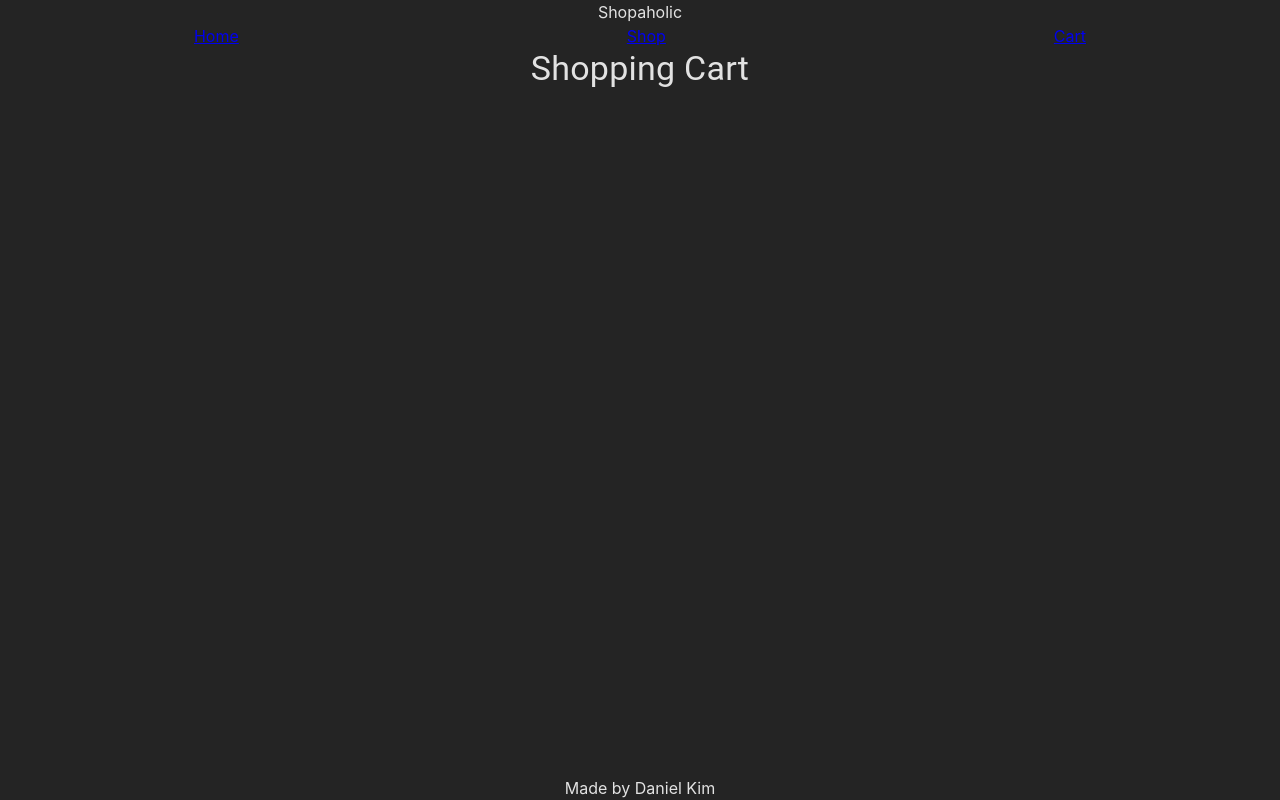
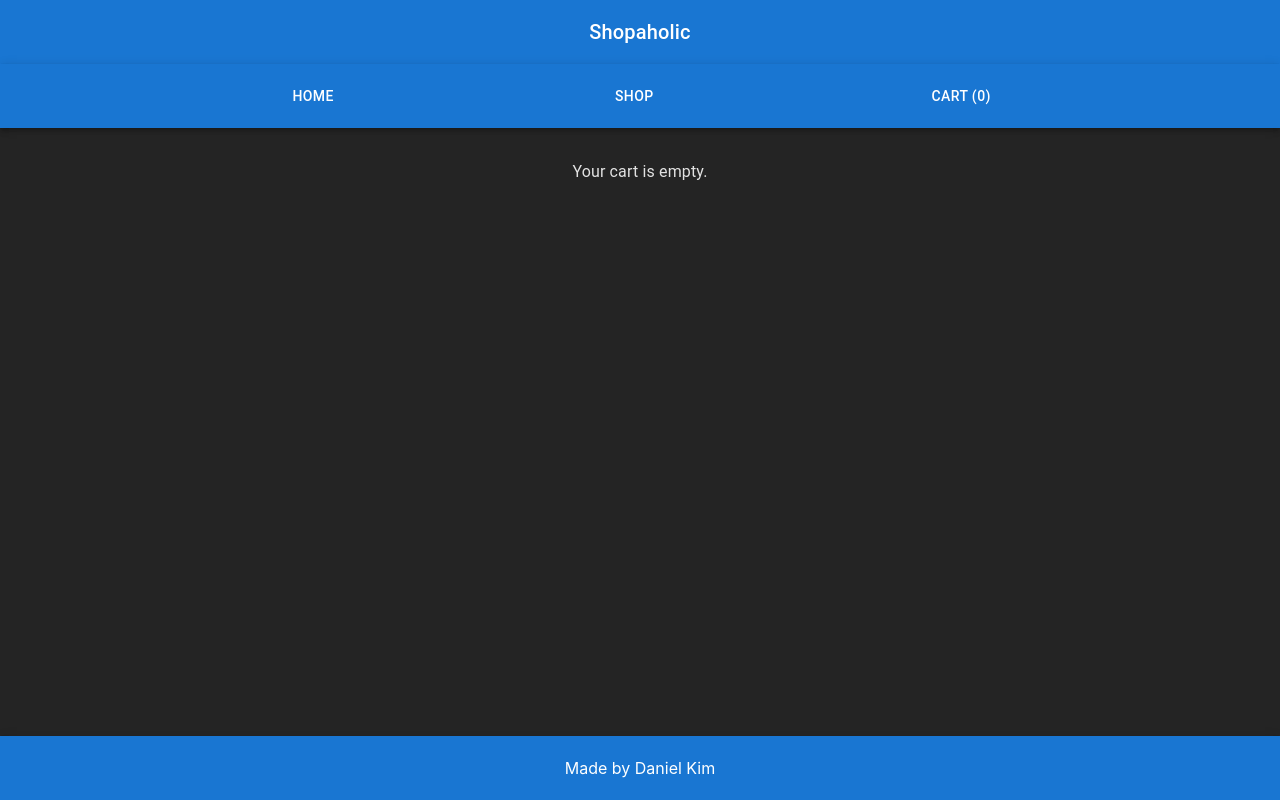
Before and after one commit to dannykim1997/shopping-cart, a React (Vite) app: page /cart in a window 1280 px wide. Built offline with nearby package versions, Linux system fonts and the light colour scheme.

Commit message:
Show number of items in cart navbar

```diff
--- a/src/App.css
+++ b/src/App.css
@@ -14,12 +14,3 @@ body {
   height: 100vh;
   text-align: center;
 }
-
-/* .header {
-  text-align: center;
-} */
-
-.navbar {
-  display: flex;
-  justify-content: space-around;
-}
--- a/src/App.jsx
+++ b/src/App.jsx
@@ -21,7 +21,7 @@ function App() {
     <Router>
       <div className='app-container'>
         <Header />
-        <NavBar />
+        <NavBar cart={cart}/>
         <RouterComponent cart={cart} setCart={setCart} quantities={quantities} setQuantities={setQuantities} updateQuantity={updateQuantity} />
         <Footer />
       </div>
--- a/src/RouterComponent.jsx
+++ b/src/RouterComponent.jsx
@@ -8,7 +8,7 @@ const RouterComponent = ({cart, setCart, quantities, updateQuantity}) => {
   return (
     <Routes>
       <Route path="/" element={<HomePage />} />
-      <Route path="/shop" element={<ShopPage setCart={setCart} quantities={quantities} updateQuantity={updateQuantity} />} />
+      <Route path="/shop" element={<ShopPage cart={cart} setCart={setCart} quantities={quantities} updateQuantity={updateQuantity} />} />
       <Route path="/cart" element={<CartPage cart={cart} setCart={setCart} />} />
     </Routes>
   );
--- a/src/components/Footer.jsx
+++ b/src/components/Footer.jsx
@@ -1,10 +1,15 @@
+import { AppBar, Toolbar, Typography } from '@mui/material';
 
 const Footer = () => {
     return (
-        <div>
-            Made by Daniel Kim
-        </div>
-    );
+        <AppBar position='static' sx={{ marginTop: '2rem' }}>
+            <Toolbar>
+                <Typography variant='h7' sx={{margin: 'auto'}}>
+                    Made by Daniel Kim
+                </Typography>
+            </Toolbar>
+        </AppBar>
+    )
 }
 
 export default Footer
--- a/src/components/Header.jsx
+++ b/src/components/Header.jsx
@@ -1,11 +1,16 @@
 import '../App.css';
+import { AppBar, Toolbar, Typography } from '@mui/material';
 
 const Header = () => {
     return (
-        <div className="header">
-            Shopaholic
-        </div>
-    );
+        <AppBar position='static'>
+            <Toolbar>
+                <Typography variant='h6' sx={{margin: 'auto'}}>
+                    Shopaholic
+                </Typography>
+            </Toolbar>
+        </AppBar>
+    )
 }
 
 export default Header
--- a/src/components/NavBar.jsx
+++ b/src/components/NavBar.jsx
@@ -1,14 +1,29 @@
 import { Link } from "react-router-dom";
 import '../App.css';
+import { AppBar, Toolbar, Button } from "@mui/material";
+import { PropTypes } from 'prop-types';
 
-const NavBar = () => {
+const NavBar = (cart) => {
+    console.log(cart.cart.length);
     return (
-        <div className="navbar">
-            <Link to='/'>Home </Link>
-            <Link to='shop'>Shop </Link>
-            <Link to='cart'>Cart </Link>
-        </div>
-    );
+        <AppBar position="static">
+            <Toolbar sx={{ justifyContent: 'space-evenly' }}>
+                <Button color="inherit" component={Link} to='/'>
+                    Home
+                </Button>
+                <Button color="inherit" component={Link} to='/shop'>
+                    Shop
+                </Button>
+                <Button color="inherit" component={Link} to='/cart'>
+                    Cart ({cart.cart.length})
+                </Button>
+            </Toolbar>
+        </AppBar>
+    )
+}
+
+NavBar.propTypes = {
+    cart: PropTypes.array.isRequired,
 }
 
 export default NavBar
--- a/src/components/cart/CartPage.jsx
+++ b/src/components/cart/CartPage.jsx
@@ -15,11 +15,13 @@ const CartPage = ({ cart, setCart }) => {
   };
 
   return (
-    <div>
-        <Typography variant="h4" align="center" gutterBottom>
-            Shopping Cart
+    <div style={{marginTop: '2rem'}}>
+        {cart.length === 0 ? (
+            <Typography variant='body1'>
+                Your cart is empty.
             </Typography>
-        {cart.map((cartItem, index) => (
+        ): (
+            cart.map((cartItem, index) => (
                 <div key={index} style={{ borderBottom: '1px solid #ccc', marginBottom: '10px', padding: '10px', display: 'flex', alignItems: 'center' }}>
                     <img src={cartItem.image} alt={cartItem.title} style={{ maxWidth: '100px', marginRight: '20px' }}/>
                     <div>
@@ -33,7 +35,8 @@ const CartPage = ({ cart, setCart }) => {
                         <Button onClick={() => handleRemoveItem(index)}>Remove Item</Button>
                     </div>
                 </div>
-        ))}
+            ))
+        )}
     </div>
   )
 };
--- a/src/components/home/HomePage.jsx
+++ b/src/components/home/HomePage.jsx
@@ -1,11 +1,13 @@
+import { Typography, Box } from "@mui/material";
 
 const HomePage = () => {
-
     return (
-        <div>
-            <p>Shopaholic is a one stop shop for all your shopping needs</p>
-        </div>
+        <Box height="100vh" display="flex" alignItems="center" justifyContent="center">
+            <Typography variant="h5" align="center">
+                Shopaholic is a one-stop shop for all your shopping needs
+            </Typography>
+        </Box>
     );
 }
 
-export default HomePage
+export default HomePage;
```
Lines whose indentation alone changed are shown as unchanged.
